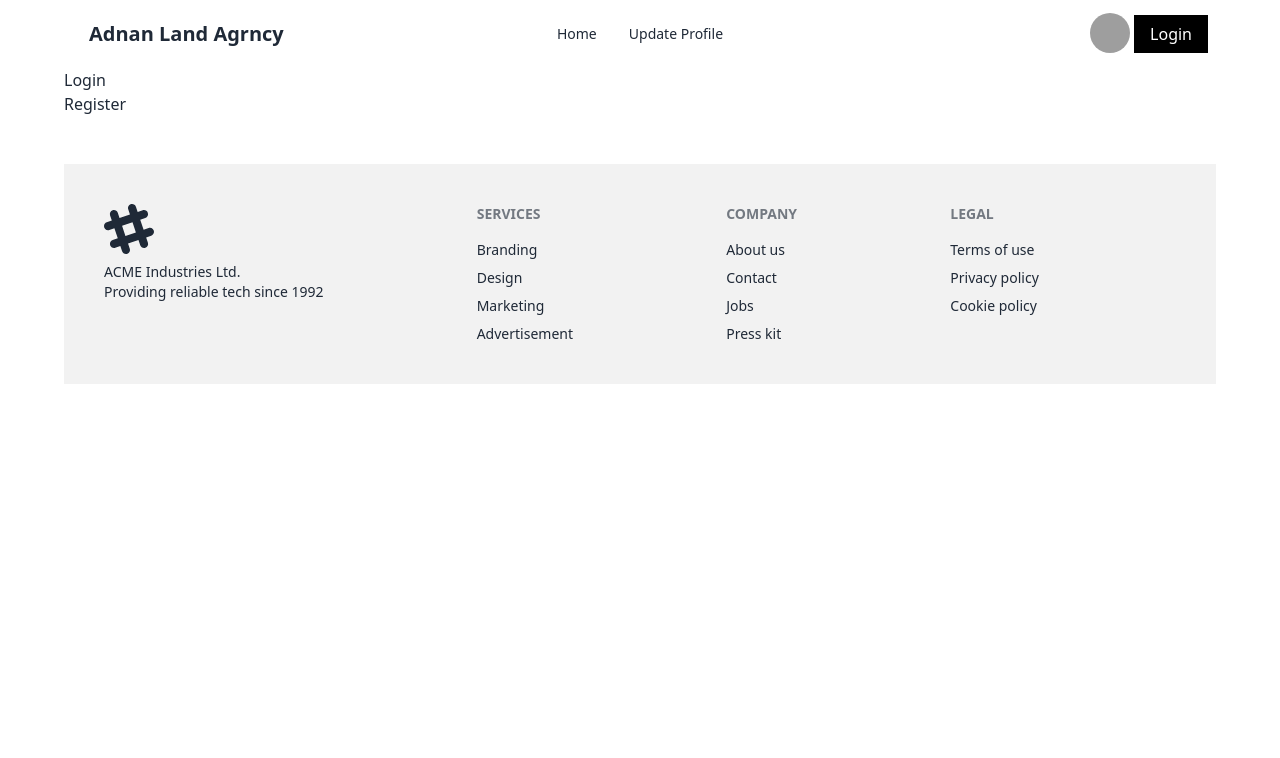
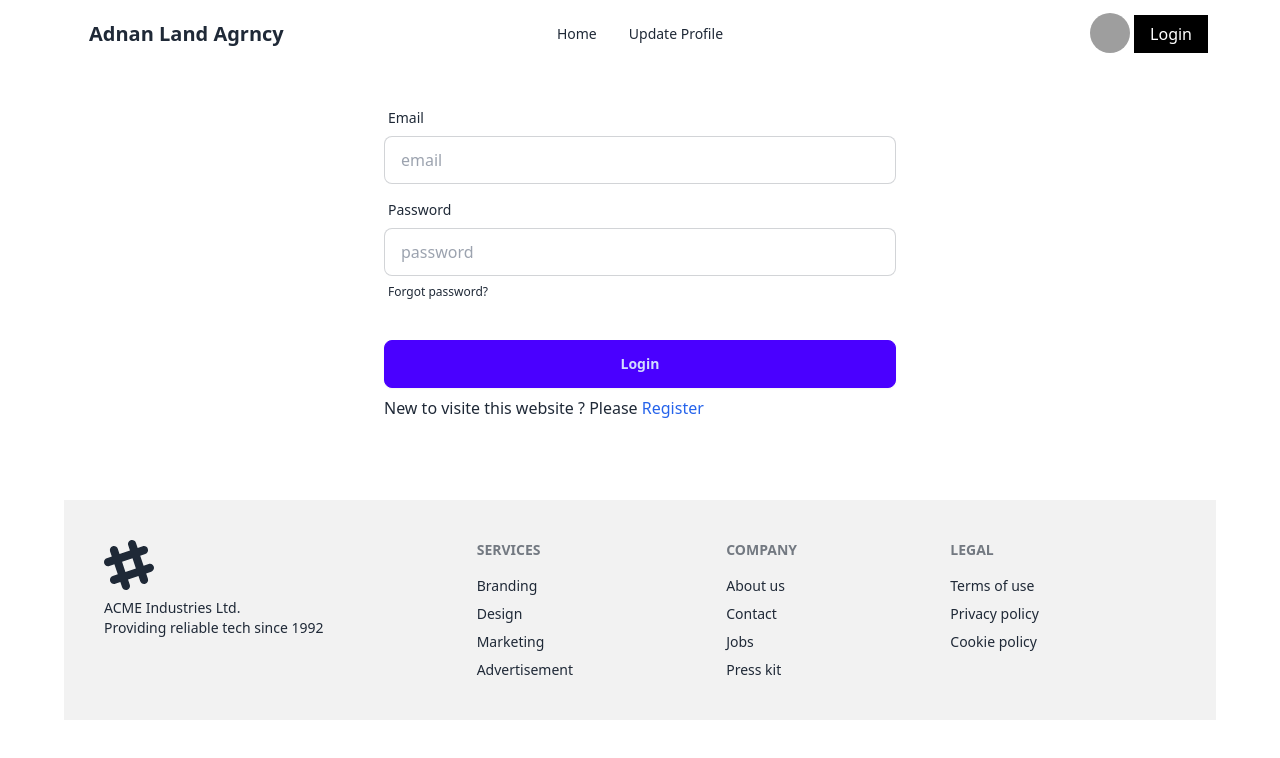
Before and after one commit to adnanalamin/adnan-land-agency, a React (Vite) app: page /login in a window 1280 px wide. Shown: the top 758 px of the page. Built offline with nearby package versions, Linux system fonts and the light colour scheme; no server answers; grey boxes are pictures that could not be loaded.

Commit message:
Added Login System with Authentication

```diff
--- a/src/Pages/Home/Home.jsx
+++ b/src/Pages/Home/Home.jsx
@@ -2,8 +2,11 @@ import { useEffect, useState } from "react";
 import Banner from "../../Components/Banner/Banner";
 import Card from "../../Components/Card/Card";
 
+const Home = () => {
 
-const Home = () => {
+    useEffect(() => {
+        document.title = 'Adnan Land Agency';
+      }, []);
 
     const [property, setProperty] = useState([])
 
--- a/src/Pages/Login/Login.jsx
+++ b/src/Pages/Login/Login.jsx
@@ -1,18 +1,55 @@
-import { useEffect } from "react";
+import { useContext, useEffect } from "react";
 import { Link } from "react-router-dom";
 import { useLocation } from 'react-router-dom';
+import { AuthContext } from "../../Provider/AuthProvider";
 
 const Login = () => {
     const loc= useLocation();
-
-    console.log(loc)
     useEffect(() => {
         document.title = loc.pathname.split('/').join([]);
       }, [loc]);
-    return (
+
+
+    const {userSignIn} = useContext(AuthContext)
+
+    const handelForm = e => {
+        e.preventDefault()
+        const email = e.target.email.value;
+        const password = e.target.password.value;
+        userSignIn(email, password)
+        .then(() => {
+            console.log('result.user')
+        })
+        .catch(error => {
+            console.error(error.message)
+        })
+    }
+ return (
+        <div className="w-2/4 mx-auto">
+            <form onSubmit={handelForm} className="card-body">
+        <div className="form-control">
+          <label className="label">
+            <span className="label-text">Email</span>
+          </label>
+          <input type="email" placeholder="email" name="email" className="input input-bordered" required/>
+        </div>
+        <div className="form-control">
+          <label className="label">
+            <span className="label-text">Password</span>
+          </label>
+          <input type="password" placeholder="password" name="password" className="input input-bordered" required />
+          <label className="label">
+            <a href="#" className="label-text-alt link link-hover">Forgot password?</a>
+          </label>
+        </div>
+        <div className="form-control mt-6">
+          <button className="btn btn-primary">Login</button>
+        </div>
         <div>
-            <h1>Login</h1>
-            <Link to='/register'>Register</Link>
+            <p>New to visite this website ? Please <Link className="text-blue-600" to='/register'>Register</Link></p>
+        </div>
+      </form>
+
         </div>
     );
 };
--- a/src/Pages/Register/Register.jsx
+++ b/src/Pages/Register/Register.jsx
@@ -1,11 +1,19 @@
 
-import { useContext } from "react";
+import { useContext, useEffect } from "react";
 import { useForm } from "react-hook-form";
 import { AuthContext } from "../../Provider/AuthProvider";
+import { useLocation } from 'react-router-dom';
 
 
 
 const Register = () => {
+
+  const loc= useLocation();
+
+    console.log(loc)
+    useEffect(() => {
+        document.title = loc.pathname.split('/').join([]);
+      }, [loc]);
 
   const {createUser} = useContext(AuthContext)
 
@@ -54,7 +62,7 @@ const Register = () => {
             <span className="label-text">Photo URL</span>
           </label>
           <input type="text" placeholder="Photo URL" name="photo" className="input input-bordered"
-          {...register("photo", { required: true, pattern:/[a-zA-Z0-9._%+-]+@gmail\.com/ })} />
+          {...register("photo", { required: true,  })} />
           {errors.photo && <span>sssss</span>}
         </div>
         <div className="form-control">
--- a/src/Provider/AuthProvider.jsx
+++ b/src/Provider/AuthProvider.jsx
@@ -1,7 +1,7 @@
 import { createContext } from "react";
 import PropTypes from "prop-types";
 import { useState } from "react";
-import { createUserWithEmailAndPassword } from "firebase/auth";
+import { createUserWithEmailAndPassword, signInWithEmailAndPassword } from "firebase/auth";
 
 import auth from '../firebase/Firebase.config'
 
@@ -17,8 +17,20 @@ const AuthProvider = ({ children }) => {
         return createUserWithEmailAndPassword(auth, email, password);
       };
 
+    // Sign in
 
-    const authInfo = {user, createUser}
+    const userSignIn = (email, password) => {
+        return signInWithEmailAndPassword(auth, email, password);
+    }
+
+
+    const authInfo = {
+        user,
+        createUser,
+        userSignIn
+        }
+
+
     return (
         <AuthContext.Provider value={authInfo}>{children}</AuthContext.Provider>
     );
```
